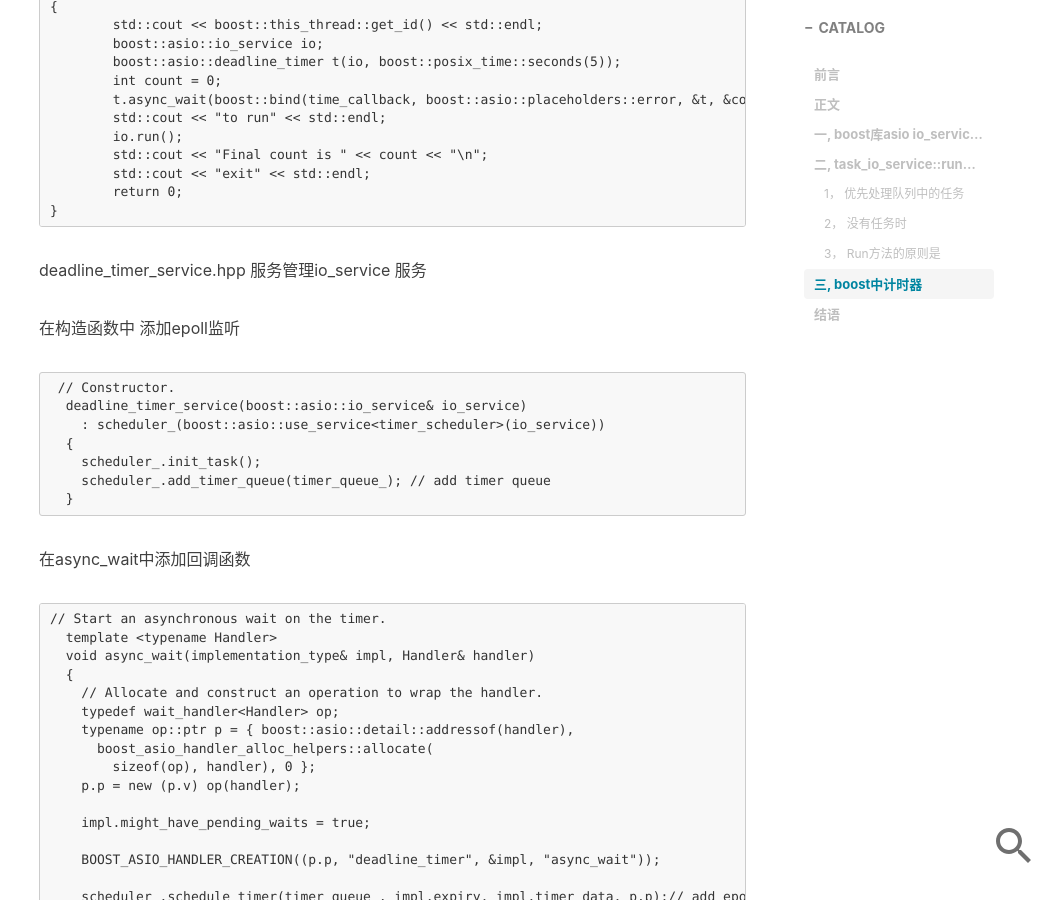
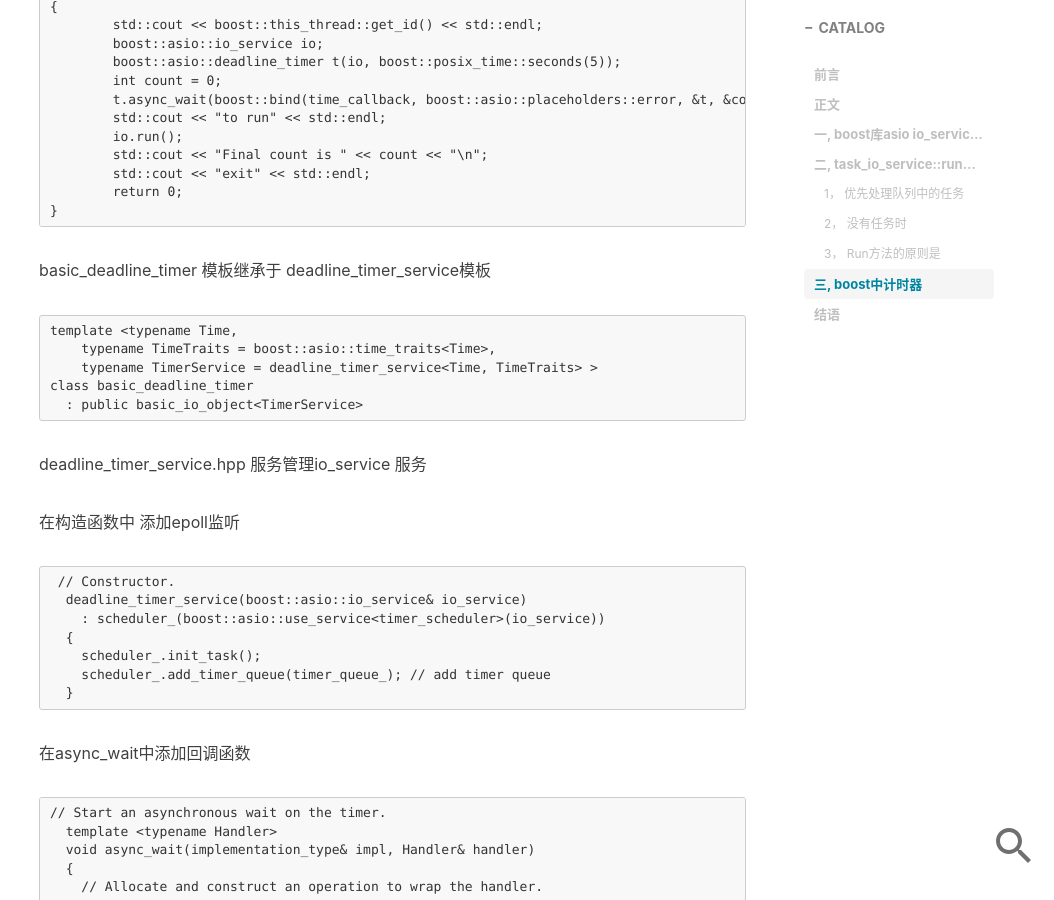
Before and after one commit to chensongpoixs/chensongpoixs.github.io, a Jekyll site: the page built from _posts/2019-01-24-boost库asio源码分析之io_service.md, in a window 1280 px wide and 900 px high, scrolled down 4663 px. Shown: the whole window, without its empty margins (226-1280 px from the left). Built offline with Jekyll 4.4.1, drawn with Linux system fonts in a browser that asks for light colours; nearby versions of some CDN libraries; comment, search, counter and statistics services are not loaded.

Commit message:
[boost库计时器模板继承关系]

````diff
--- a/_posts/2019-01-24-boost库asio源码分析之io_service.md
+++ b/_posts/2019-01-24-boost库asio源码分析之io_service.md
@@ -132,7 +132,15 @@ int main(int argc, char *argv[])
 ```
 
 
+basic_deadline_timer 模板继承于 deadline_timer_service模板
 
+```
+template <typename Time,
+    typename TimeTraits = boost::asio::time_traits<Time>,
+    typename TimerService = deadline_timer_service<Time, TimeTraits> >
+class basic_deadline_timer
+  : public basic_io_object<TimerService>
+```
 
 deadline_timer_service.hpp  服务管理io_service 服务
 
````
